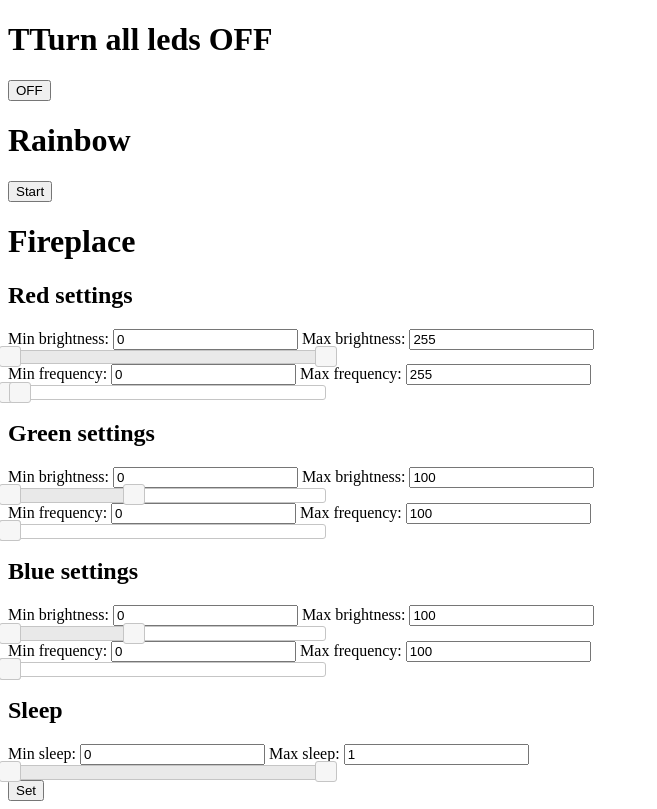
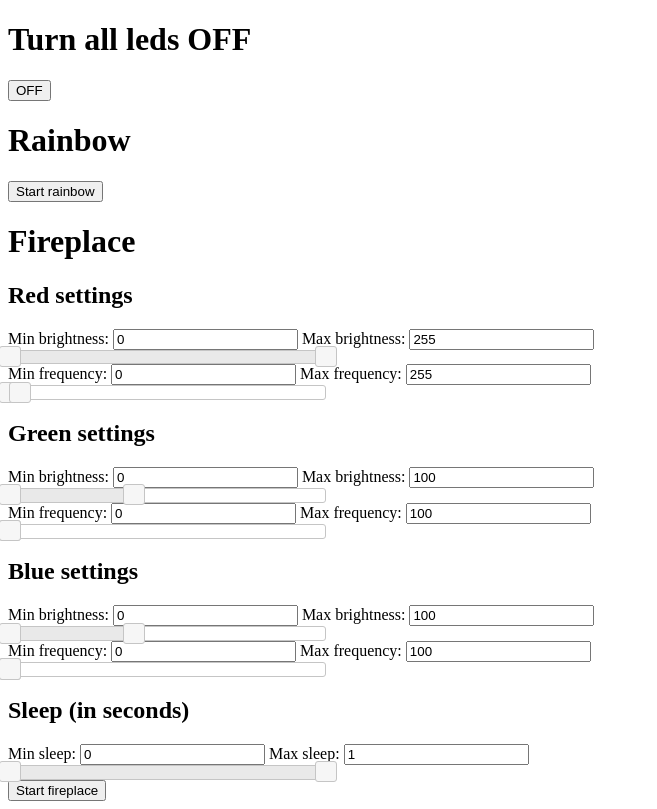
Before and after one commit to Phaneron97/smartLedstrip, a Flask app: page / in a window 1280 px wide. Shown: the whole page, without its empty margins (0-657 px from the left). Run offline with Flask 3, Linux system fonts and the light colour scheme.

Commit message:
fixed typos in index.html

```diff
--- a/templates/index.html
+++ b/templates/index.html
@@ -104,7 +104,7 @@
     </style>
   </head>
   <body>
-    <h1>TTurn all leds OFF</h1>
+    <h1>Turn all leds OFF</h1>
     <form action="{{ url_for('process_turnoff') }}" method="post">
       <button type="submit">OFF</button>
     </form>
@@ -113,7 +113,7 @@
 
     <h1>Rainbow</h1>
     <form action="{{ url_for('process_rainbow') }}" method="post">
-      <button type="submit">Start</button>
+      <button type="submit">Start rainbow</button>
       <!-- <button type="submit_stop">Stop</button> -->
     </form>
 
@@ -140,7 +140,7 @@
 
       <div class="slider" id="freqRed"></div>
 
-      <!------------------------------------------------->
+
 
       <h2>Green settings</h2>
       <label for="minBrightnessGreen">Min brightness:</label>
@@ -159,7 +159,7 @@
 
       <div class="slider" id="freqGreen"></div>
 
-      <!------------------------------------------------->
+
 
       <h2>Blue settings</h2>
       <label for="minBrightnessBlue">Min brightness:</label>
@@ -178,9 +178,9 @@
 
       <div class="slider" id="freqBlue"></div>
 
-      <!------------------------------------------------->
 
-      <h2>Sleep</h2>
+
+      <h2>Sleep (in seconds)</h2>
 
       <label for="minSleep">Min sleep:</label>
       <input type="text" id="minSleep" name="minSleep" value="0">
@@ -190,9 +190,9 @@
 
       <div class="slider" id="sleep"></div>
 
-      <!------------------------------------------------->
 
-      <button type="submit">Set</button>
+
+      <button type="submit">Start fireplace</button>
     </form>
     <script>
 
```
